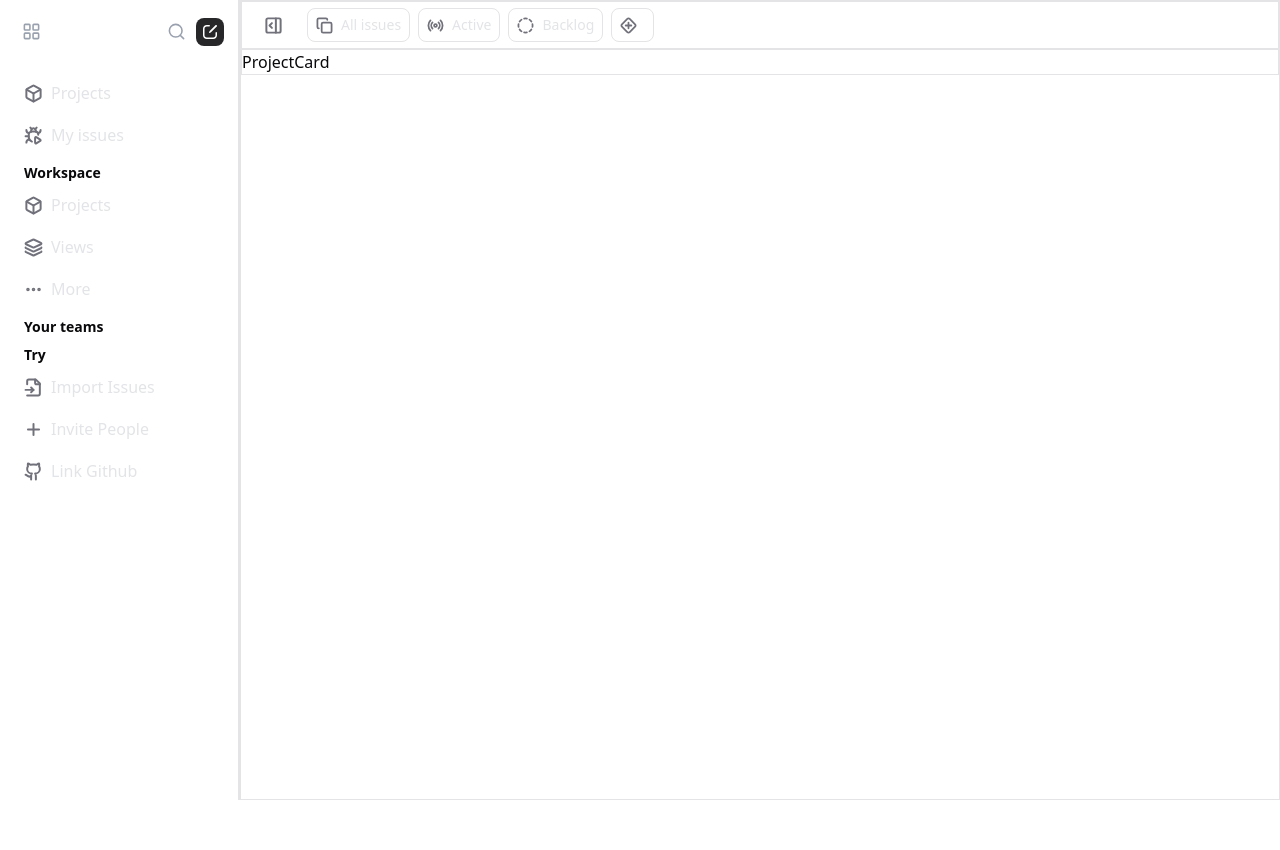
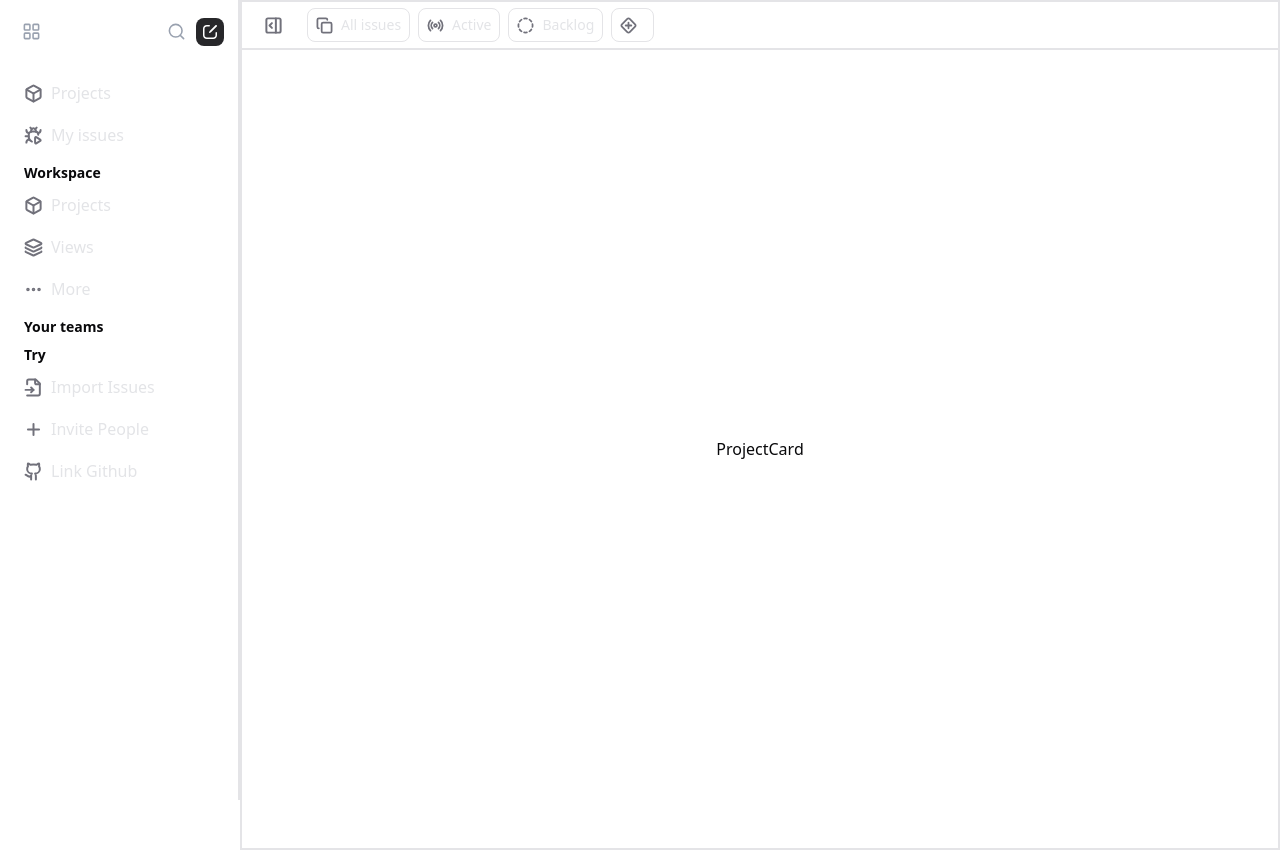
Before and after one commit to Yashxp1/mirox, a Next.js app: page /dashboard in a window 1280 px wide. Before the commit the page ends 800 px from the top, so only its background shows below. Built offline with nearby package versions, Linux system fonts and the light colour scheme.

Commit message:
fix: ui enhancement

```diff
--- a/src/components/dashboard/ProjectCard.tsx
+++ b/src/components/dashboard/ProjectCard.tsx
@@ -1,9 +1,11 @@
-import React from 'react'
+import React from 'react';
 
 const ProjectCard = () => {
   return (
-    <div className='border w-full'>ProjectCard</div>
-  )
-}
+    <div className="border w-full h-screen flex justify-center items-center">
+      ProjectCard
+    </div>
+  );
+};
 
-export default ProjectCard
+export default ProjectCard;
--- a/src/components/dashboard/Sidebar/SidebarContent.tsx
+++ b/src/components/dashboard/Sidebar/SidebarContent.tsx
@@ -9,10 +9,8 @@ import {
   MoreHorizontal,
   Plus,
 } from 'lucide-react';
-import React, { useState } from 'react';
 
 const SidebarContent = () => {
-  const [isToggle, setIsToggle] = useState(false);
 
   const items = [
     {
```
